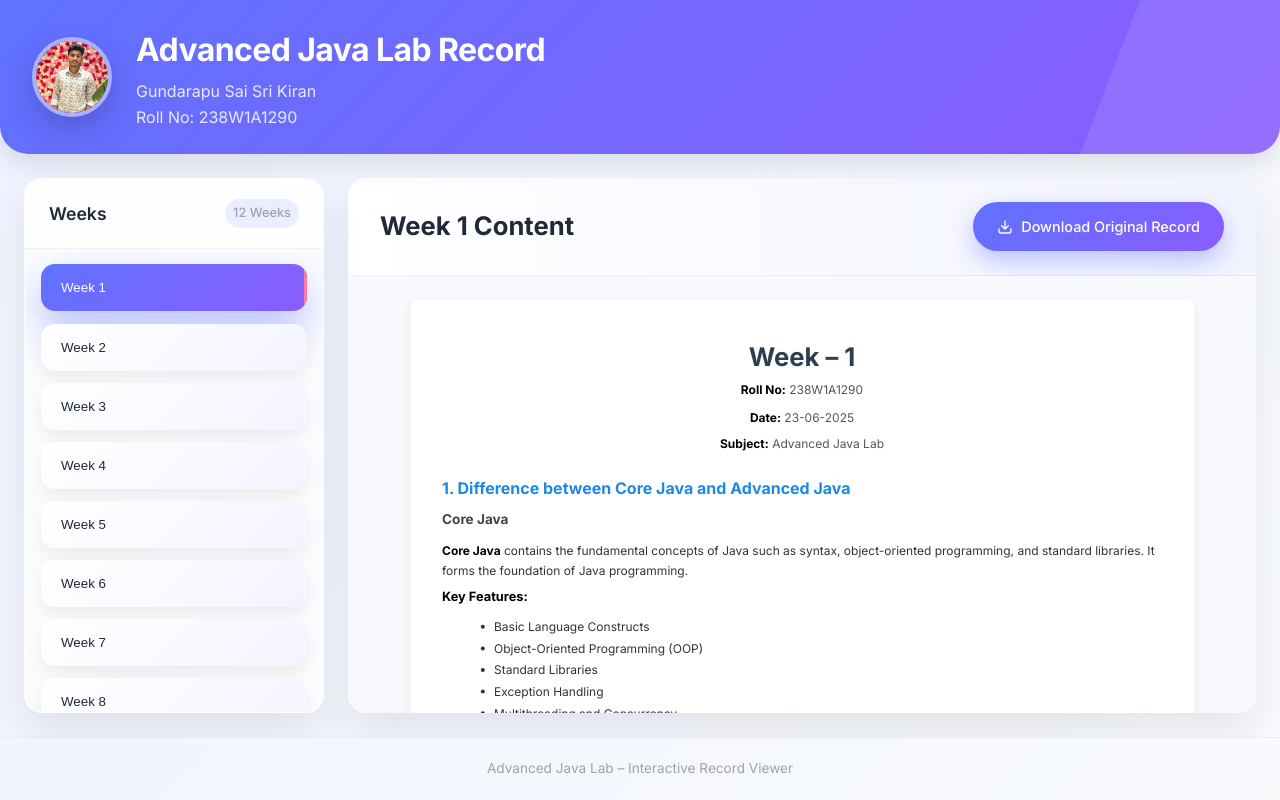
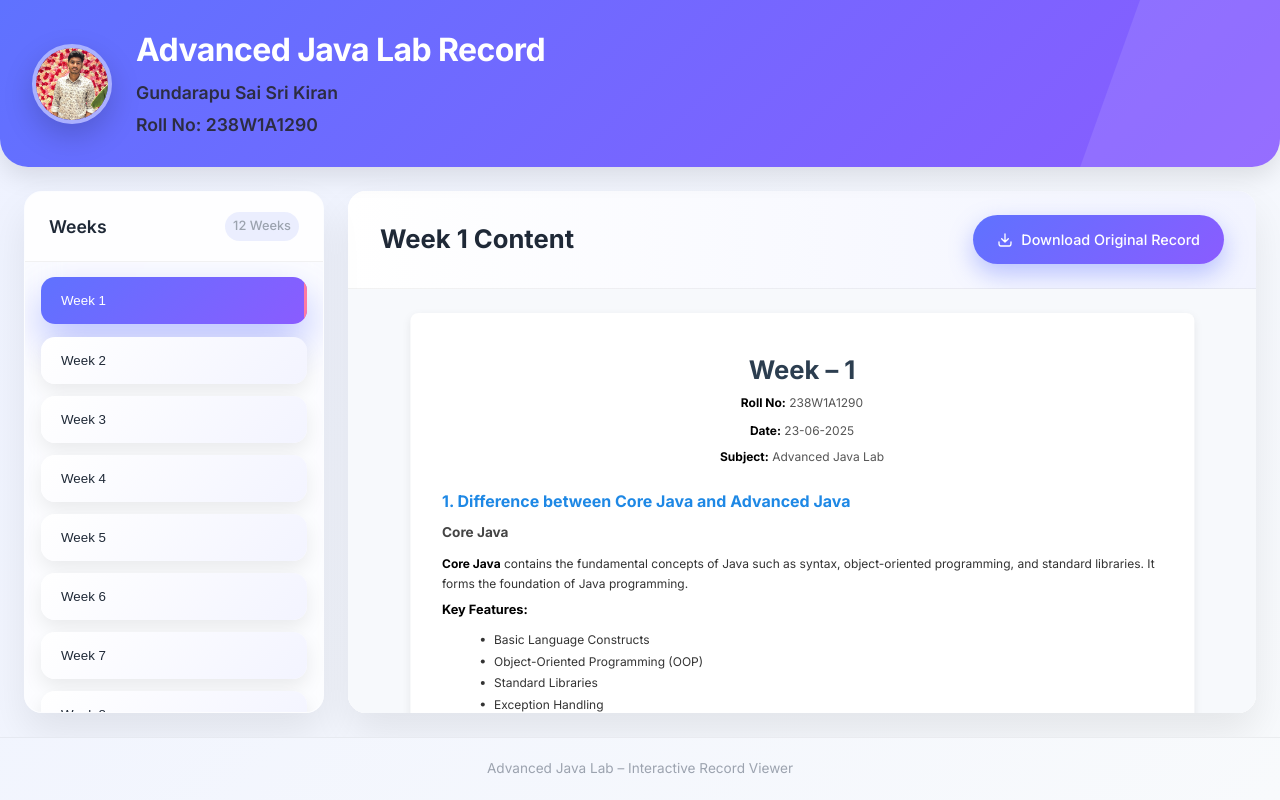
Before and after one commit to saisrikiran970/Advanced-Java-Record-2, a plain HTML site: page index.html in a window 1280 px wide. Drawn offline with Linux system fonts and the light colour scheme.

Commit message:
Add styles for app subtitle

```diff
--- a/style.css
+++ b/style.css
@@ -668,3 +668,15 @@ body {
 .weeks-container::-webkit-scrollbar-thumb {
     background: linear-gradient(135deg, #5f72ff, #8a5cff);
 }
+
+.app-subtitle {
+    margin: 4px 0;
+    font-weight: 500;
+    color: #555;
+}
+
+.app-subtitle:first-of-type {
+    font-size: 1.1rem;
+    font-weight: 600;
+    color: #222;
+}
```
